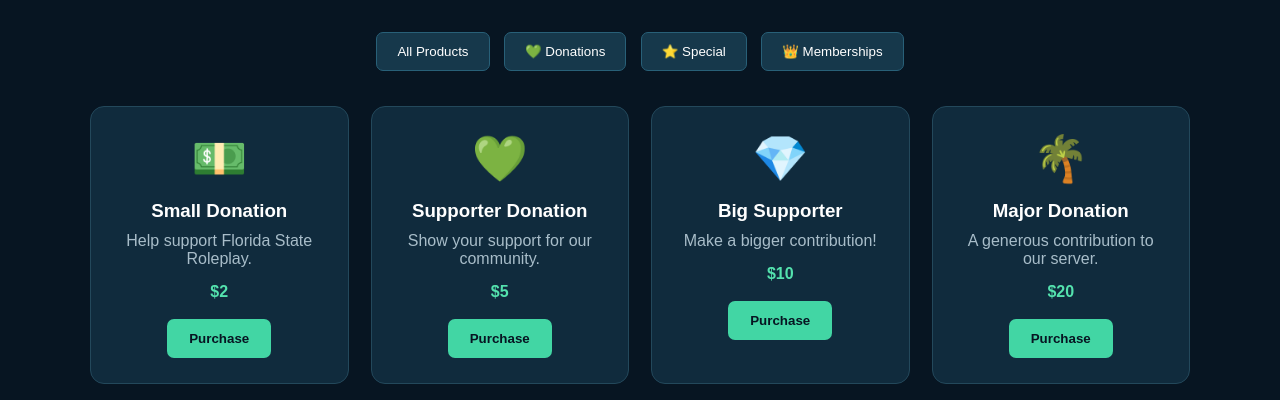
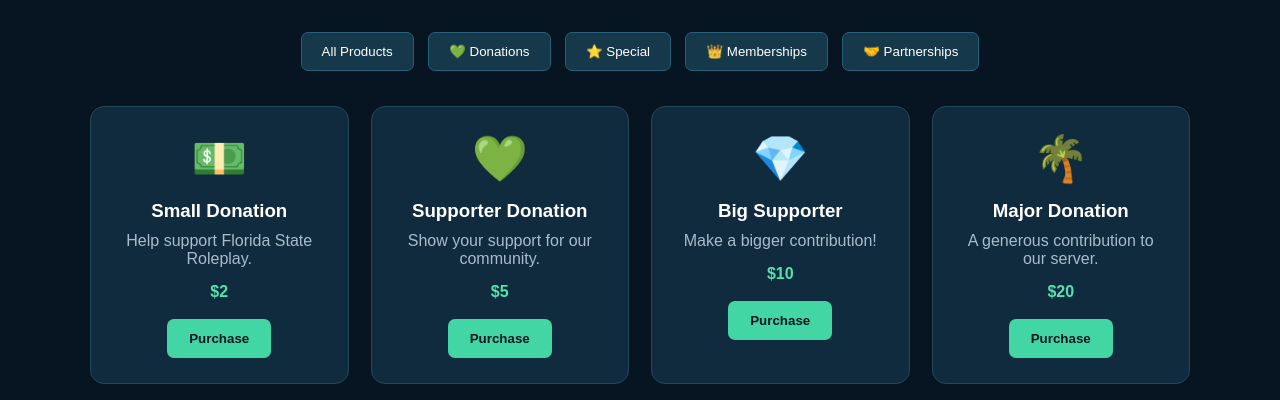
Before and after one commit to quitninguyton-cmyk/Florida-Roleplay-shop, a plain HTML site: page index.html in a window 1280 px wide. Shown: the part 700-1100 px from the top of the page. Drawn offline with Linux system fonts and the light colour scheme.

Commit message:
Add Partnerships button to product filter

```diff
--- a/index.html
+++ b/index.html
@@ -40,6 +40,7 @@
     <button onclick="filterProducts('donations')">💚 Donations</button>
     <button onclick="filterProducts('special')">⭐ Special</button>
     <button onclick="filterProducts('memberships')">👑 Memberships</button>
+     <button onclick="filterProducts('partnerships')">🤝 Partnerships</button>
   </div>
 
   <div class="products" id="products">
```
